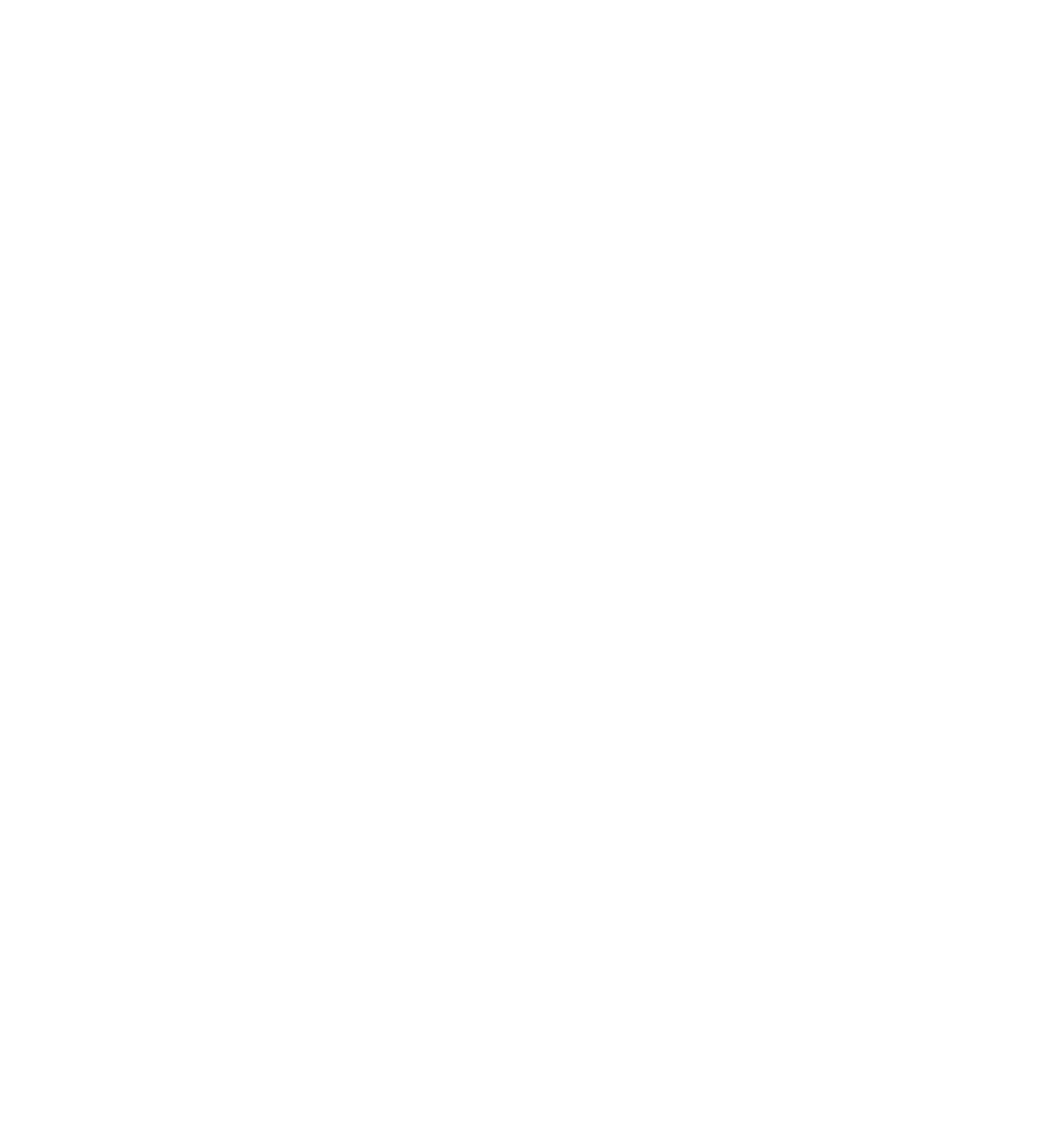
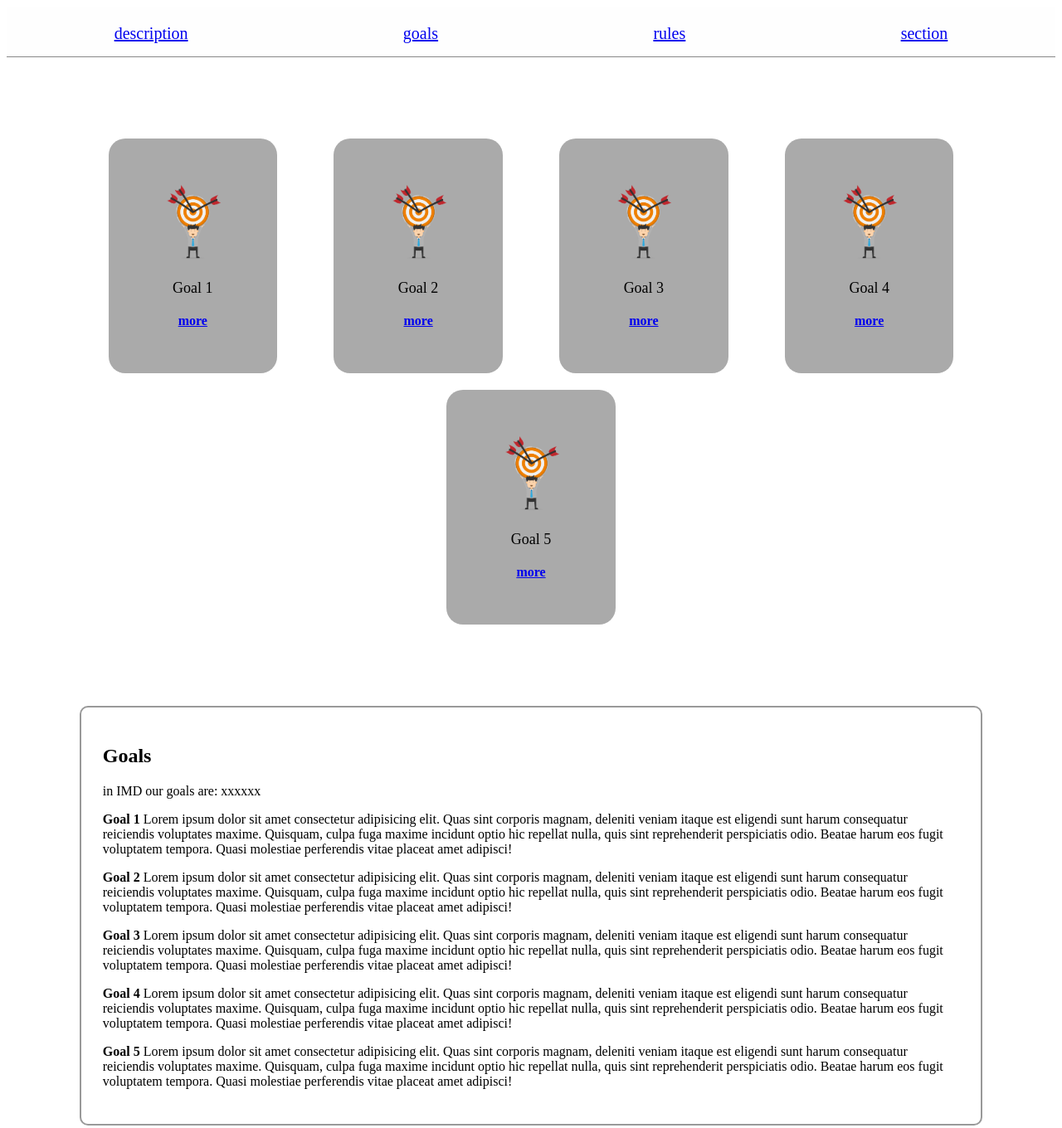
Before and after one commit to brn-rezai/Make-website-1, a plain HTML site: page goals.html in a window 1280 px wide. Shown: the whole page at 83% size. Before the commit the page ends 800 px from the top, so only its background shows below. Drawn offline with Linux system fonts and the light colour scheme.

Commit message:
goals.html complete

```diff
--- a/goals.html
+++ b/goals.html
@@ -0,0 +1,99 @@
+<!DOCTYPE html>
+<html lang="en">
+
+<head>
+    <meta charset="UTF-8">
+    <meta name="viewport" content="width=device-width, initial-scale=1.0">
+    <title>Goals</title>
+    <link rel="stylesheet" href="./styles.css">
+</head>
+
+<body>
+
+    <nav>
+        <ul>
+            <li><a href="./index.html">description</a></li>
+            <li><a href="./goals.html">goals</a></li>
+            <li><a href="./rules.html">rules</a></li>
+            <li><a href="./section.html">section</a></li>
+        </ul>
+    </nav>
+
+    <section class="art">
+        <article>
+            <img src="img/goals-clipart-transparent-10.png" alt="goals">
+            <p>Goal 1</p>
+            <a href="#goal-1">more</a>
+        </article>
+        <article>
+            <img src="img/goals-clipart-transparent-10.png" alt="goals">
+            <p>Goal 2</p>
+            <a href="#goal-2">more</a>
+        </article>
+        <article>
+            <img src="img/goals-clipart-transparent-10.png" alt="goals">
+            <p>Goal 3</p>
+            <a href="#goal-3">more</a>
+        </article>
+        <article>
+            <img src="img/goals-clipart-transparent-10.png" alt="goals">
+            <p>Goal 4</p>
+            <a href="#goal-4">more</a>
+        </article>
+        <article>
+            <img src="img/goals-clipart-transparent-10.png" alt="goals">
+            <p>Goal 5</p>
+            <a href="#goal-5">more</a>
+        </article>
+    </section>
+
+    <section class="des">
+        <h1 id="description">Goals</h1>
+        <p>in IMD our goals are: xxxxxx</p>
+        <p><strong id="goal-1">Goal 1</strong> Lorem ipsum dolor sit amet consectetur adipisicing elit. Quas sint
+            corporis magnam, deleniti veniam
+            itaque
+            est eligendi sunt harum consequatur reiciendis voluptates maxime. Quisquam, culpa fuga maxime incidunt
+            optio
+            hic repellat nulla, quis sint reprehenderit perspiciatis odio. Beatae harum eos fugit voluptatem
+            tempora.
+            Quasi molestiae perferendis vitae placeat amet adipisci!</p>
+        <p><strong id="goal-2">Goal 2</strong> Lorem ipsum dolor sit amet consectetur adipisicing elit. Quas sint
+            corporis magnam, deleniti veniam
+            itaque
+            est eligendi sunt harum consequatur reiciendis voluptates maxime. Quisquam, culpa fuga maxime incidunt
+            optio
+            hic repellat nulla, quis sint reprehenderit perspiciatis odio. Beatae harum eos fugit voluptatem
+            tempora.
+            Quasi molestiae perferendis vitae placeat amet adipisci!</p>
+        <p><strong id="goal-3">Goal 3</strong> Lorem ipsum dolor sit amet consectetur adipisicing elit. Quas sint
+            corporis magnam, deleniti veniam
+            itaque
+            est eligendi sunt harum consequatur reiciendis voluptates maxime. Quisquam, culpa fuga maxime incidunt
+            optio
+            hic repellat nulla, quis sint reprehenderit perspiciatis odio. Beatae harum eos fugit voluptatem
+            tempora.
+            Quasi molestiae perferendis vitae placeat amet adipisci!</p>
+        <p><strong id="goal-4">Goal 4</strong> Lorem ipsum dolor sit amet consectetur adipisicing elit. Quas sint
+            corporis magnam, deleniti veniam
+            itaque
+            est eligendi sunt harum consequatur reiciendis voluptates maxime. Quisquam, culpa fuga maxime incidunt
+            optio
+            hic repellat nulla, quis sint reprehenderit perspiciatis odio. Beatae harum eos fugit voluptatem
+            tempora.
+            Quasi molestiae perferendis vitae placeat amet adipisci!</p>
+        <p><strong id="goal-5">Goal 5</strong> Lorem ipsum dolor sit amet consectetur adipisicing elit. Quas sint
+            corporis magnam, deleniti veniam
+            itaque
+            est eligendi sunt harum consequatur reiciendis voluptates maxime. Quisquam, culpa fuga maxime incidunt
+            optio
+            hic repellat nulla, quis sint reprehenderit perspiciatis odio. Beatae harum eos fugit voluptatem
+            tempora.
+            Quasi molestiae perferendis vitae placeat amet adipisci!</p>
+    </section>
+
+    </section>
+
+</body>
+
+</html>
--- a/styles.css
+++ b/styles.css
@@ -7,7 +7,8 @@ nav {
 
     border-bottom: 1px solid #888;
     position: sticky;
-    top: 0px;
+    top: 0;
+    padding-top: 5px;
     background-color: #fefefe;
 
 }
@@ -29,7 +30,7 @@ nav ul li {
 
 section {
 
-    margin: 10%;
+    margin: 7%;
 
 }
 
@@ -93,6 +94,11 @@ article button a {
     text-align: center;
 }
 
+article a {
+    text-align: center;
+    font-weight: 600;
+}
+
 @media (max-width:400px) {
     h1 {
         font-size: 20px;
```
